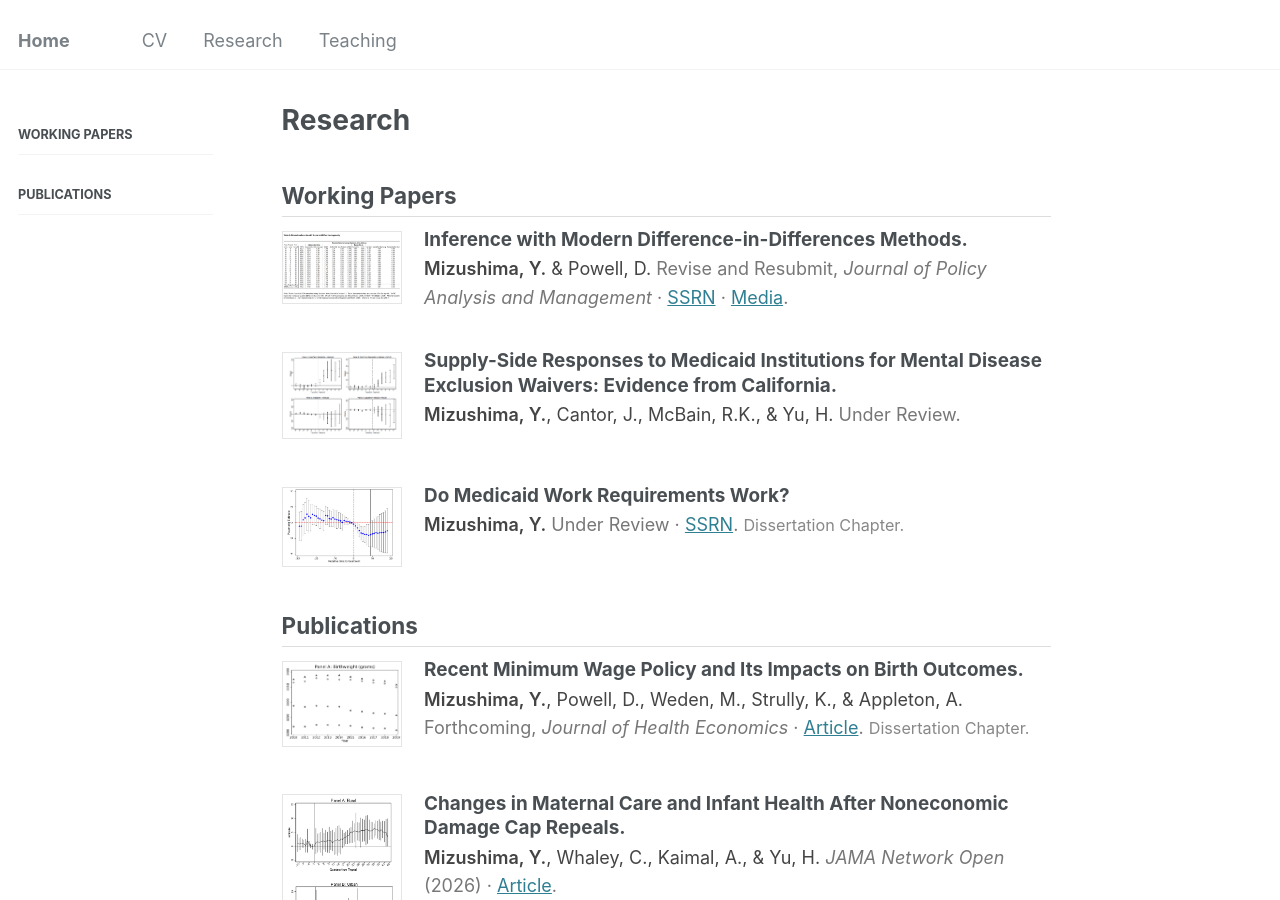
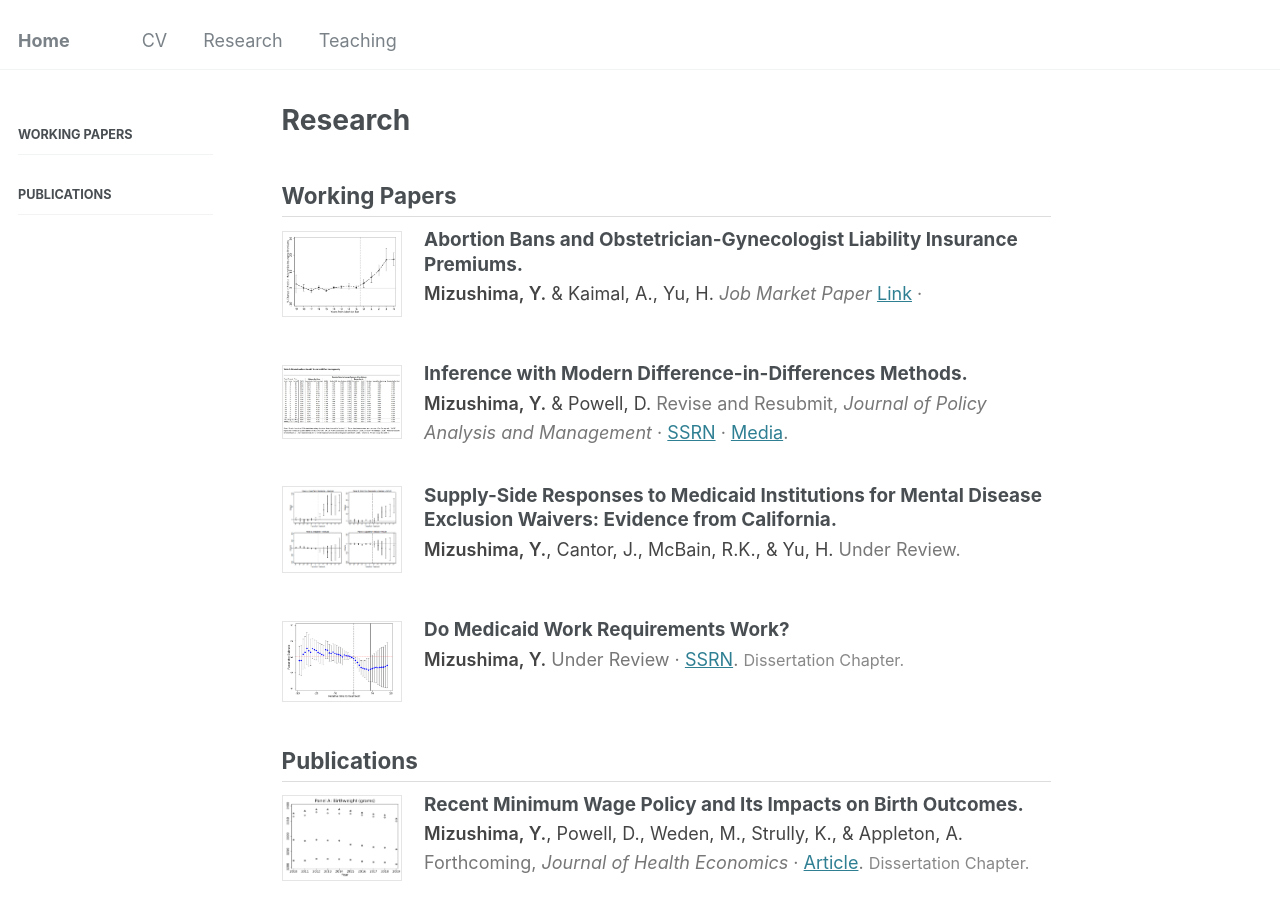
Before and after one commit to yujimizushima/yujimizushima.github.io, a Jekyll site: the page built from _pages/research.md, in a window 1280 px wide and 900 px high. Built offline with Jekyll 4.4.1, drawn with Linux system fonts in a browser that asks for light colours.

Commit message:
Update research.md

```diff
--- a/_pages/research.md
+++ b/_pages/research.md
@@ -58,6 +58,20 @@ h2.section-heading {
 </style>
 
 <h2 id="working-papers" class="section-heading">Working Papers</h2>
+
+
+
+<div class="pub-entry">
+  <img src="/images/abortions.png" alt="" onerror="this.style.display='none'">
+  <div class="pub-title">Abortion Bans and Obstetrician-Gynecologist Liability Insurance Premiums.</div>
+  <div class="pub-body">
+    <span class="self-author">Mizushima, Y.</span> &amp; Kaimal, A., Yu, H.
+    <span class="pub-venue">
+      <i>Job Market Paper</i>
+      <a href="https://drive.google.com/file/d/17FiY7l_VUAk2P8eWRbikgL_ZDMiqtO8e/view?usp=sharing">Link</a> ·
+    </span>
+  </div>
+</div>
 
 
 <div class="pub-entry">
```
